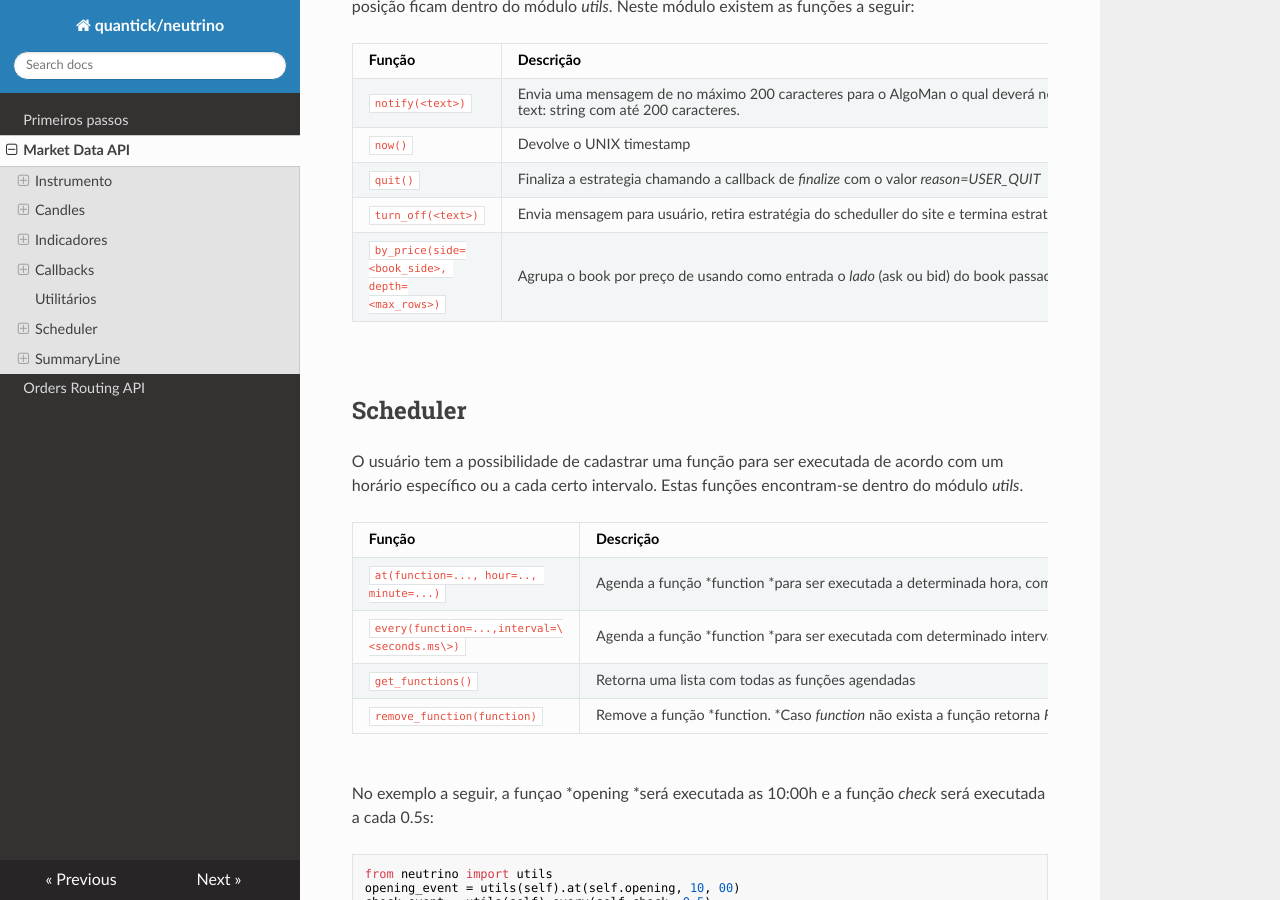
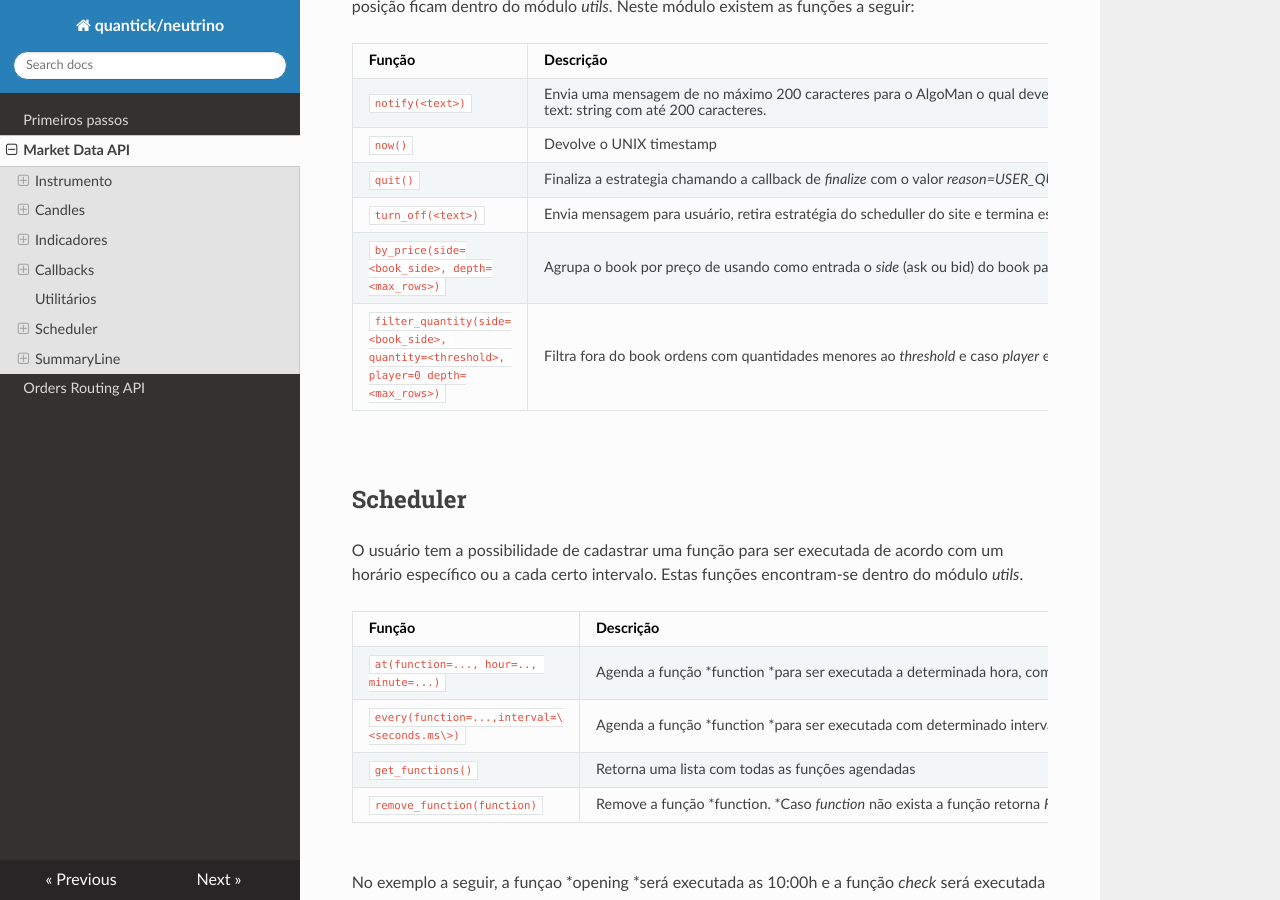
Before and after one commit to onesoftsa/quantick-docs, an MkDocs documentation site: the page built from docs/mktdata.md, in a window 1280 px wide and 900 px high, scrolled down 13694 px. Built offline with MkDocs 1.6.1, drawn with Linux system fonts in a browser that asks for light colours; nearby versions of some CDN libraries.

Commit message:
Adicionada doc para funcao filter_quantity

```diff
--- a/docs/mktdata.md
+++ b/docs/mktdata.md
@@ -948,7 +948,12 @@ módulo existem as funções a seguir:
 </tr>
 <tr class="odd">
 <td><code>by_price(side=&lt;book_side&gt;, depth=&lt;max_rows&gt;)</code></td>
-<td>Agrupa o book por preço de usando como entrada o <em>lado</em> (ask ou bid) do book passado como argumento <em>(book_side).</em> Se <em>depth é </em>0 o book inteiro é agrupado, caso contrário o book é agrupado até gerar no máximo <em>max_rows</em> como saída.</td>
+<td>Agrupa o book por preço de usando como entrada o <em>side</em> (ask ou bid) do book passado como argumento <em>(book_side).</em> <em>depth </em> é limitado para produzir um número de linhas especificadas por <em>max_rows</em>. O valor máximo é 10.</td>
+</tr>
+<tr class="even">
+<td><code>filter_quantity(side=&lt;book_side&gt;, quantity=&lt;threshold&gt;, player=0 depth=&lt;max_rows&gt;)</code></td>
+<td>Filtra fora do book ordens com quantidades menores ao <em>threshold</em> e caso <em>player</em> especificado somente as ordens dele serão devolvidas.
+Usa como entrada o <em>side</em> (ask ou bid) do book passado como argumento <em>(book_side).</em> <em>depth </em> é limitado para produzir um número de linhas especificadas por <em>max_rows</em>. O valor máximo é 10.</td>
 </tr>
 </tbody>
 </table>
```
